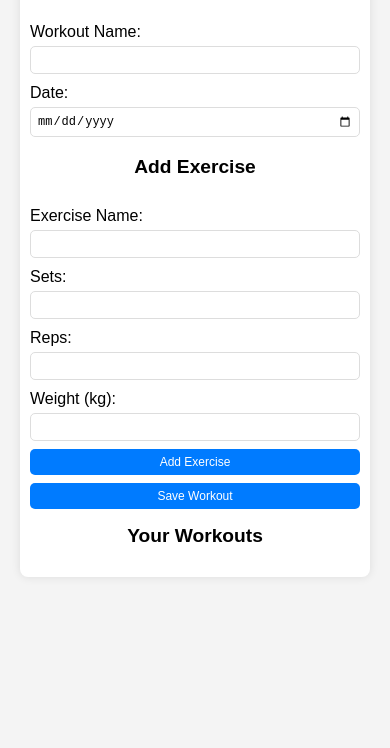
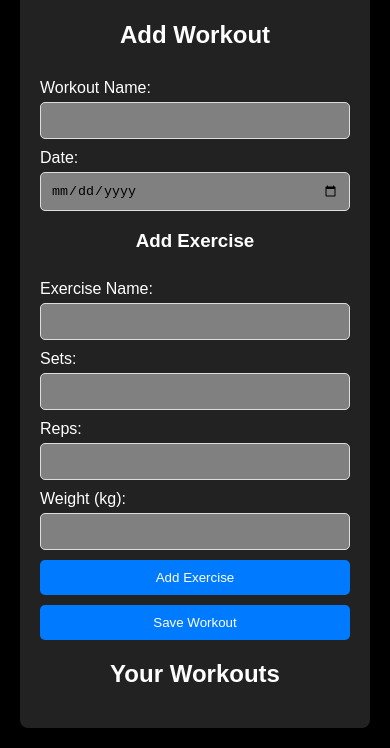
Before and after one commit to Shiva134-ui/workout-tracker1, a plain HTML site: page index.html in a window 390 px wide. Shown: the part 119-867 px from the top of the page. Before the commit the page ends 844 px from the top, so only its background shows below. Drawn offline with Linux system fonts and the light colour scheme.

Commit message:
Update styles.css

```diff
--- a/styles.css
+++ b/styles.css
@@ -1,6 +1,7 @@
 body {
     font-family: Arial, sans-serif;
-    background-color: #f4f4f4;
+    background-color: #000000;
+    color: white;
     margin: 0;
     padding: 20px;
 }
@@ -8,13 +9,18 @@ body {
 .container {
     max-width: 600px;
     margin: auto;
-    background: white;
+    background: rgb(35, 34, 34);
     padding: 20px;
     border-radius: 8px;
     box-shadow: 0 0 10px rgba(0, 0, 0, 0.1);
 }
 
-h1, h2, h3 {
+h1 {
+    text-align: center;
+    color:  #007BFF;
+}
+
+h2, h3 {
     text-align: center;
 }
 
@@ -29,6 +35,8 @@ label {
 
 input, button {
     padding: 10px;
+    background-color: gray;
+    border: none;
     margin-top: 5px;
     border-radius: 5px;
     border: 1px solid #ddd;
@@ -46,51 +54,12 @@ button:hover {
     background-color: #0056b3;
 }
 
-#workoutContainer {
-    margin-top: 20px;
+#authorizeButton {
+    background-color: #4285f4;
+    color: white;
+    padding: 10px 20px;
+    border: none;
+    border-radius: 5px;
+    cursor: pointer;
+    margin-bottom: 20px;
 }
-
-.workout {
-    background: #e9e9e9;
-    margin-bottom: 15px;
-    padding: 10px;
-    border-radius: 5px;
-}
-
-@media (max-width: 768px) {
-    .container {
-        padding: 15px;
-    }
-
-    input, button {
-        padding: 8px;
-        font-size: 14px;
-    }
-
-    h1, h2, h3 {
-        font-size: 1.5em;
-    }
-}
-
-@media (max-width: 480px) {
-    .container {
-        padding: 10px;
-    }
-
-    input, button {
-        padding: 6px;
-        font-size: 12px;
-    }
-
-    h1, h2, h3 {
-        font-size: 1.2em;
-    }
-
-    form {
-        flex-direction: column;
-    }
-
-    button {
-        margin-top: 8px;
-    }
-}
```
